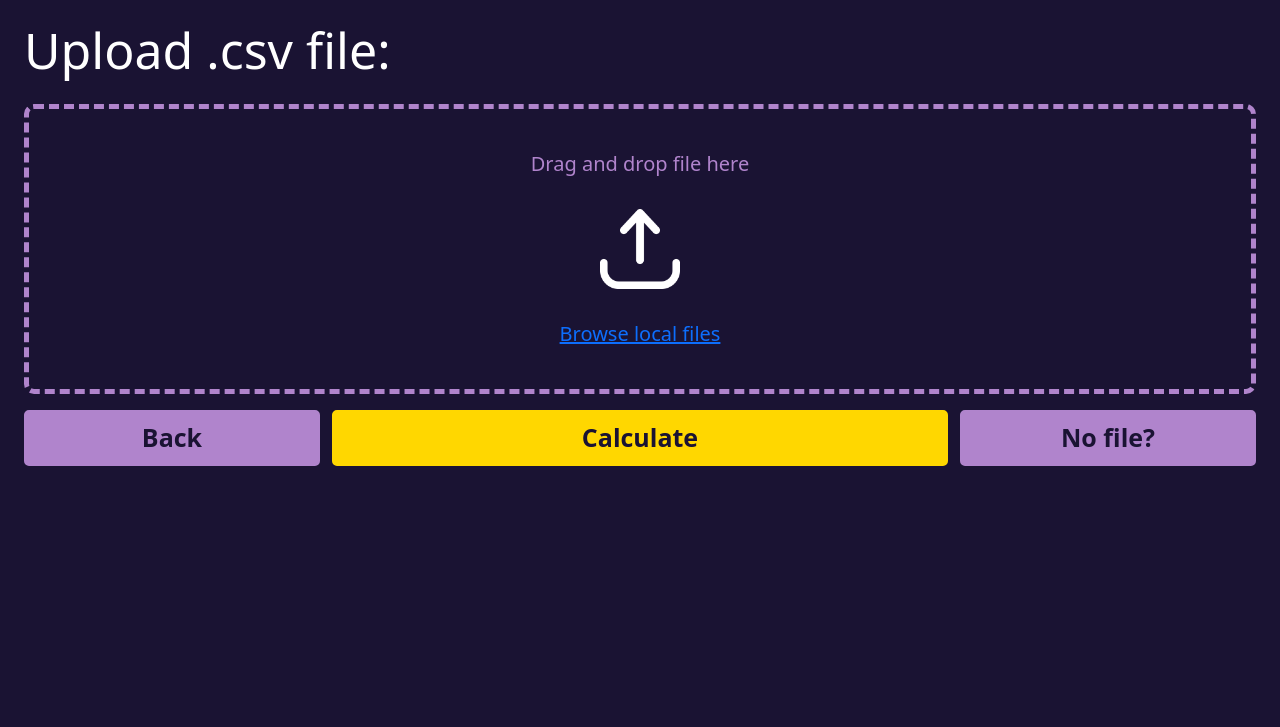
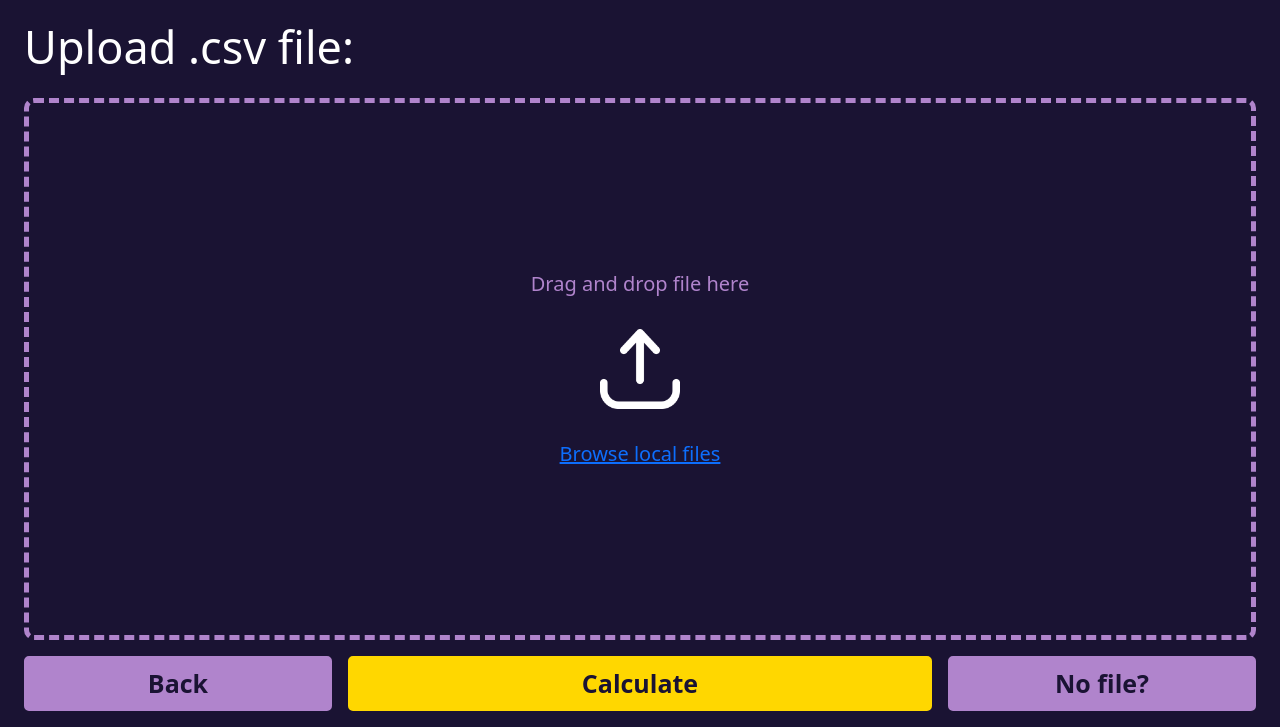
Before and after one commit to cgtools-io/AWD_Project_55, a Flask app: page /file_upload in a window 1280 px wide. Shown: the part 73-800 px from the top of the page. Run offline with Flask 3, Linux system fonts and the light colour scheme.

Commit message:
Fixed upload page
- Fixed bug where upload box wasn't filling all available space
- Reduced header size by 5px to avoid wrapping on smaller screens
- Added more bootstrap for dynamic styling when the screen is resized

```diff
--- a/app/static/css/style.css
+++ b/app/static/css/style.css
@@ -155,11 +155,10 @@ File Upload Page
 #upload-header {
   text-align: left;
   margin-top: 20px;
-  font-size: 50px;
+  font-size: 45px;
   color: white;
 }
 .upload-area {
-  height: 100%;
   border: 5px dashed #B084CC;
   border-radius: 10px;
   padding: 40px;
--- a/app/templates/user/file_upload.html
+++ b/app/templates/user/file_upload.html
@@ -3,12 +3,14 @@
 {% block title %}CGTools File Upload{% endblock %}
 
 {% block content %}
-<div id="page-body" class="container-fluid mt-0" style="min-height: calc(100vh - 73px);">
+<div id="page-body" class="container-fluid mt-0 d-flex flex-column" style="min-height: calc(100vh - 73px);">
     <div class="row px-4">
-        <h1 id="upload-header" class="p-0">Upload .csv file:</h1>
+        <div class="col ps-0">
+            <h1 id="upload-header" class="p-0">Upload .csv file:</h1>
+        </div>
     </div>
-    <div class="row px-4 mt-3 mb-3">
-        <div class="col upload-area" id="uploadfile">
+    <div class="row px-4 mt-3 mb-3 flex-grow-1 d-flex">
+        <div class="col upload-area flex-column" id="uploadfile">
             <div class="upload-text">Drag and drop file here</div>
             <img id="upload-arrow" src="/static/images/upload-icon-white.png" alt="Upload Icon" width="80" height="80" alt="Upload Icon">
             <div class="upload-text">
@@ -16,14 +18,14 @@
             </div>
         </div>
     </div>
-    <div class="row px-4 mb-3 align-items-bottom">
-        <div class="col-3 ps-0">
+    <div class="row px-4 mb-3 mt-auto">
+        <div class="col-sm-3 px-0 ps-sm-0 pb-2 pb-sm-0">
             <button type='button' class="button-secondary btn w-100" id="cancel">Back</button>
         </div>
-        <div class="col-6 p-0">
+        <div class="col-sm-6 px-0 px-sm-3 pb-2 pb-sm-0">
             <button type='button' class="button-calculate btn w-100" id="calculate">Calculate</button>
         </div>
-        <div class="col-3 pe-0">
+        <div class="col-sm-3 px-0 pe-sm-0">
             <button type='button' class="button-secondary btn w-100" id="upload">No file?</button>
         </div>
     </div>
```
